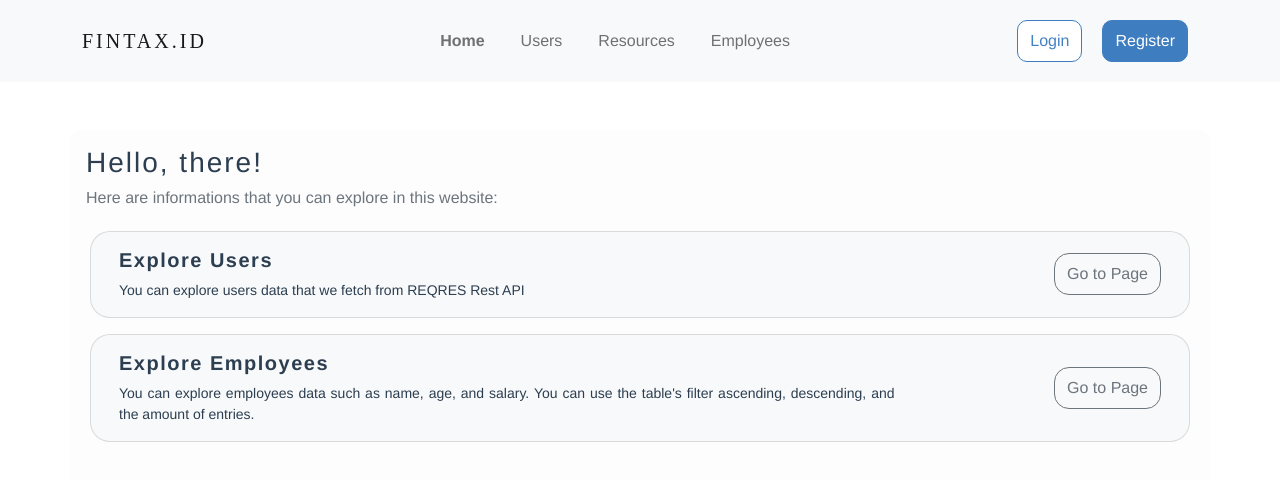
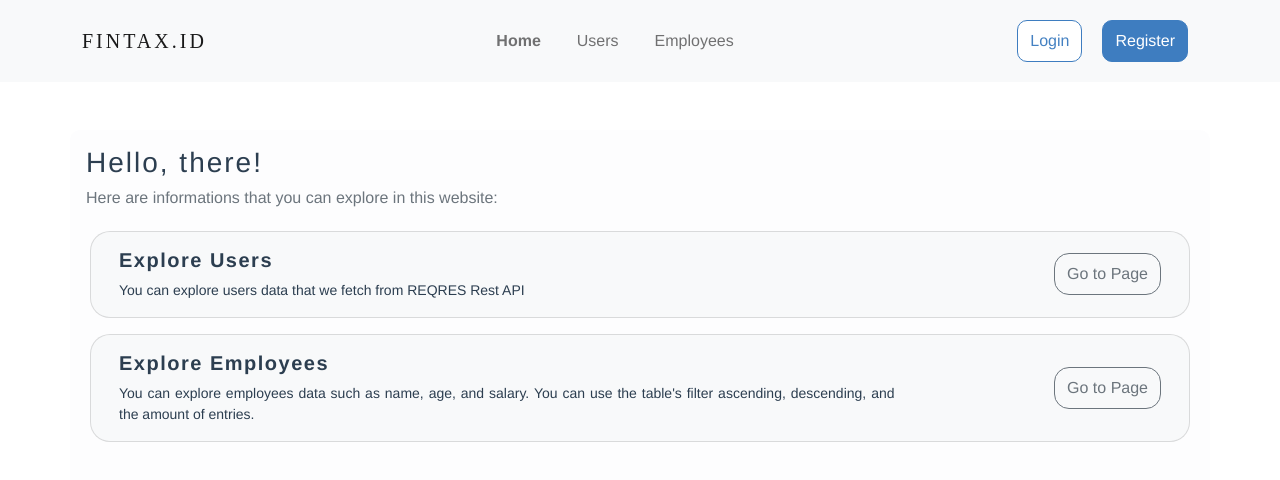
Before and after one commit to johanesimarmata/Fintax-Frontend-System-Test, a Vue app: page / in a window 1280 px wide. Shown: the top 480 px of the page. Built offline with nearby package versions, Linux system fonts and the light colour scheme.

Commit message:
Delete resources in navbar

```diff
--- a/src/components/Navbar.vue
+++ b/src/components/Navbar.vue
@@ -9,7 +9,6 @@
                <div class="navbar-nav">
                     <a class="nav-link" href="/" v-bind:style="$router.currentRoute.value.path === '/' ? styleBold : ''">Home</a>
                     <a class="nav-link" href="/users" v-bind:style="$router.currentRoute.value.path === '/users' ? styleBold : ''">Users</a>
-                    <a class="nav-link" href="/resources" v-bind:style="$router.currentRoute.value.path === '/resources' ? styleBold : ''">Resources</a>
                     <a class="nav-link" href="/employees" v-bind:style="$router.currentRoute.value.path === '/employees' ? styleBold : ''">Employees</a>
                </div>
           </div>
```
